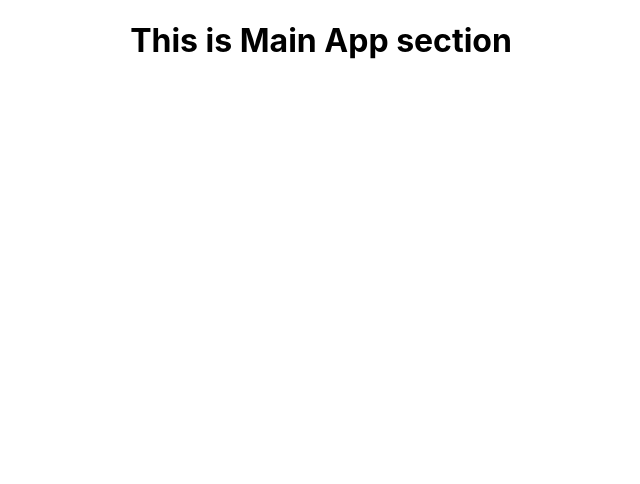
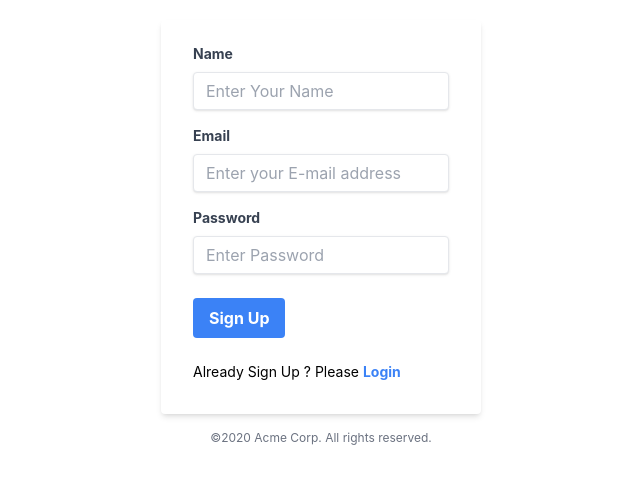
Before and after one commit to hussainali2023/form-auth, a React (Create React App) app: page / in a window 1280 px wide. Shown: the top 484 px of the page, without its empty margins (319-959 px from the left). Built offline with nearby package versions, Linux system fonts and the light colour scheme.

Commit message:
simple validate email and password in register

```diff
--- a/package.json
+++ b/package.json
@@ -9,6 +9,7 @@
     "firebase": "^9.12.1",
     "react": "^18.2.0",
     "react-dom": "^18.2.0",
+    "react-router-dom": "^6.4.2",
     "react-scripts": "5.0.1",
     "web-vitals": "^2.1.4"
   },
@@ -35,5 +36,10 @@
       "last 1 firefox version",
       "last 1 safari version"
     ]
+  },
+  "devDependencies": {
+    "autoprefixer": "^10.4.12",
+    "postcss": "^8.4.18",
+    "tailwindcss": "^3.1.8"
   }
 }
--- /dev/null
+++ b/postcss.config.js
@@ -0,0 +1,6 @@
+module.exports = {
+  plugins: {
+    tailwindcss: {},
+    autoprefixer: {},
+  },
+}
--- a/src/App.js
+++ b/src/App.js
@@ -1,10 +1,11 @@
 import logo from "./logo.svg";
 import "./App.css";
+import Register from "./Register";
 
 function App() {
   return (
-    <div className="App">
-      <h1> This is Main App section</h1>
+    <div>
+      <Register></Register>
     </div>
   );
 }
--- /dev/null
+++ b/src/Register.js
@@ -0,0 +1,130 @@
+import React, { useState } from "react";
+import { getAuth } from "firebase/auth";
+import app from "./firebase.init";
+
+const Register = () => {
+  const auth = getAuth(app);
+  const [name, setName] = useState("");
+  const [email, setEmail] = useState("");
+  const [password, setPassword] = useState("");
+  const [error, setError] = useState("");
+
+  const handleName = (e) => {
+    setName(e.target.value);
+    console.log(e.target.value);
+  };
+
+  const handleEmail = (e) => {
+    const test = /\S+@\S+\.\S+/.test(e.target.value);
+    if (!test) {
+      setError("Please give a valid email");
+      return;
+    }
+    setEmail(e.target.value);
+    setError("");
+  };
+
+  const handlePassword = (e) => {
+    if (!/(?=.{8,})/.test(e.target.value)) {
+      setError("Password must be 8 characters");
+      return;
+    }
+    if (!/(?=.*[a-zA-Z])/.test(e.target.value)) {
+      setError("Password should have Upper Case");
+      return;
+    }
+    if (!/(?=.*[!#@$%&? "])/.test(e.target.value)) {
+      setError("Password should have special character");
+      return;
+    }
+    setPassword(e.target.value);
+    setError("");
+  };
+
+  return (
+    <div className="">
+      <div className=" mx-auto mt-5 w-full max-w-xs">
+        <p className="text-center text-red-400">{error}</p>
+        <form className="bg-white shadow-md rounded px-8 pt-6 pb-8 mb-4">
+          <div className="mb-4">
+            <label
+              className="block text-gray-700 text-sm font-bold mb-2"
+              htmlFor="name"
+            >
+              Name
+            </label>
+            <input
+              onBlur={handleName}
+              className="shadow appearance-none border rounded w-full py-2 px-3 text-gray-700 leading-tight focus:outline-none focus:shadow-outline"
+              id="name"
+              name="name"
+              type="text"
+              placeholder="Enter Your Name"
+              required
+            />
+          </div>
+          <div className="mb-4">
+            <label
+              className="block text-gray-700 text-sm font-bold mb-2"
+              htmlFor="username"
+            >
+              Email
+            </label>
+            <input
+              onBlur={handleEmail}
+              className="shadow appearance-none border rounded w-full py-2 px-3 text-gray-700 leading-tight focus:outline-none focus:shadow-outline"
+              id="email"
+              name="email"
+              type="email"
+              placeholder="Enter your E-mail address"
+              required
+            />
+          </div>
+          <div className="mb-6">
+            <label
+              className="block text-gray-700 text-sm font-bold mb-2"
+              htmlFor="password"
+            >
+              Password
+            </label>
+            <input
+              onBlur={handlePassword}
+              className="shadow appearance-none border rounded w-full py-2 px-3 text-gray-700 leading-tight focus:outline-none focus:shadow-outline"
+              id="password"
+              name="password"
+              type="password"
+              placeholder="Enter Password"
+              required
+            />
+          </div>
+          <div className="">
+            <button
+              className="bg-blue-500 hover:bg-blue-700 text-white font-bold py-2 px-4 rounded focus:outline-none focus:shadow-outline"
+              type="button"
+            >
+              Sign Up
+            </button>
+            <br />
+            <br />
+
+            <p className="text-sm">
+              Already Sign Up ? Please{" "}
+              <a
+                className=" font-bold text-blue-500 hover:text-blue-800"
+                href="/"
+              >
+                {" "}
+                Login
+              </a>
+            </p>
+          </div>
+        </form>
+        <p className="text-center text-gray-500 text-xs">
+          &copy;2020 Acme Corp. All rights reserved.
+        </p>
+      </div>
+    </div>
+  );
+};
+
+export default Register;
--- /dev/null
+++ b/tailwind.config.js
@@ -0,0 +1,8 @@
+/** @type {import('tailwindcss').Config} */
+module.exports = {
+  content: ["./src/**/*.{js,jsx,ts,tsx}"],
+  theme: {
+    extend: {},
+  },
+  plugins: [],
+};
```
Also changed, not shown: src/index.css (+7 -3 lines), 1 other file (tests, documents, lock files or other folders).
